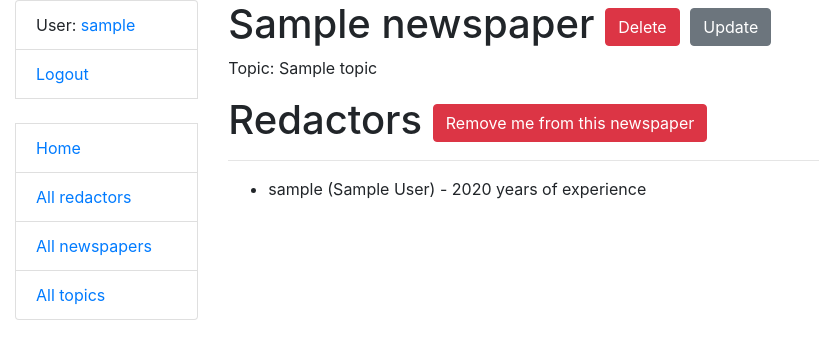
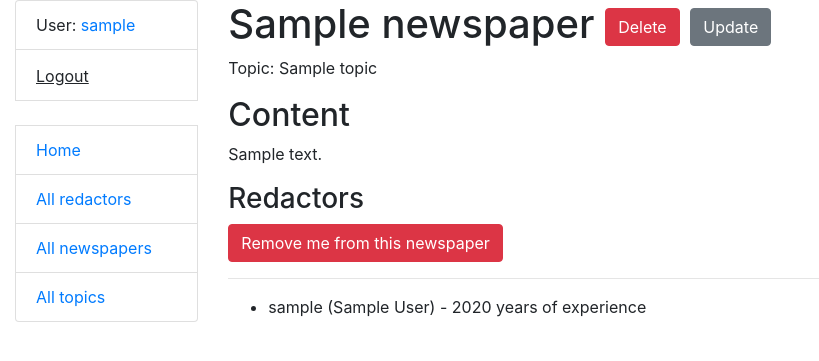
Before and after one commit to mihavryliuk/newspaper-agency, a Django app: page /newspapers/1/ in a window 1280 px wide. Shown: the top 361 px of the page, without its empty margins (0-819 px from the left). Run offline with Django 5.2, Linux system fonts and the light colour scheme; a user stored in the database is signed in; tables that the repository leaves empty hold one stand-in row (values such as "Sample post").

Commit message:
fixed logout

```diff
--- a/catalog/urls.py
+++ b/catalog/urls.py
@@ -3,7 +3,7 @@ from django.urls import path
 from catalog import views
 from catalog.views import index, TopicListView, TopicCreateView, TopicUpdateView, TopicDeleteView, RedactorListView, \
     RedactorDetailView, RedactorCreateView, RedactorUpdateView, RedactorDeleteView, NewspaperListView, \
-    NewspaperDetailView, NewspaperCreateView, NewspaperUpdateView, NewspaperDeleteView
+    NewspaperDetailView, NewspaperCreateView, NewspaperUpdateView, NewspaperDeleteView, toggle_assign_to_newspaper
 
 app_name = "catalog"
 urlpatterns = [
@@ -39,4 +39,5 @@ urlpatterns = [
     path("newspapers/create/", NewspaperCreateView.as_view(), name="newspaper-create"),
     path("newspapers/<int:pk>/update/", NewspaperUpdateView.as_view(), name="newspaper-update"),
     path("newspapers/<int:pk>/delete/", NewspaperDeleteView.as_view(), name="newspaper-delete"),
+    path("newspapers/<int:pk>/toggle-assign/", toggle_assign_to_newspaper, name="toggle-newspaper-assign"),
 ]
--- a/newspaper_agency/settings.py
+++ b/newspaper_agency/settings.py
@@ -130,4 +130,4 @@ AUTH_USER_MODEL = "catalog.Redactor"
 
 CRISPY_TEMPLATE_PACK = 'bootstrap4'
 
-LOGOUT_REDIRECT_URL = '/'
+LOGIN_REDIRECT_URL = "/"
--- a/templates/catalog/newspaper_detail.html
+++ b/templates/catalog/newspaper_detail.html
@@ -6,7 +6,6 @@
     <a href="{% url 'catalog:newspaper-delete' pk=newspaper.id %}" class="btn btn-danger link-to-page">
       Delete
     </a>
-
     <a href="{% url 'catalog:newspaper-update' pk=newspaper.id %}" class="btn btn-secondary link-to-page">
       Update
     </a>
@@ -20,8 +19,10 @@
     {% endif %}
   </p>
 
-  <h1>
-    Redactors
+  <h2>Content</h2>
+  <p>{{ newspaper.content }}</p>  <!-- Add this line to display the content -->
+
+  <h3>Redactors</h3>
 
   {% if newspaper in user.newspapers.all %}
     <a href="{% url 'catalog:toggle-newspaper-assign' pk=newspaper.id %}" class="btn btn-danger link-to-page">
@@ -32,7 +33,6 @@
       Assign me to this newspaper
     </a>
   {% endif %}
-  </h1>
 
   <hr>
 
--- a/templates/includes/sidebar.html
+++ b/templates/includes/sidebar.html
@@ -1,7 +1,12 @@
-  <ul class="sidebar-nav list-group">
+<ul class="sidebar-nav list-group">
   {% if user.is_authenticated %}
     <li class="list-group-item">User: <a href="{{ user.get_absolute_url }}">{{ user.get_username }}</a></li>
-    <li class="list-group-item"><a href="{% url 'logout'%}?next={{request.path}}">Logout</a></li>
+    <li class="list-group-item">
+      <form action="{% url 'logout' %}" method="post" style="display: inline;">
+        {% csrf_token %}
+        <input type="submit" value="Logout" class="btn btn-link" style="padding: 0; background: none; border: none; color: inherit; text-decoration: underline;">
+      </form>
+    </li>
   {% else %}
     <li class="list-group-item"><a href="{% url 'login'%}?next={{request.path}}">Login</a></li>
   {% endif %}
```
Lines whose indentation alone changed are shown as unchanged.
